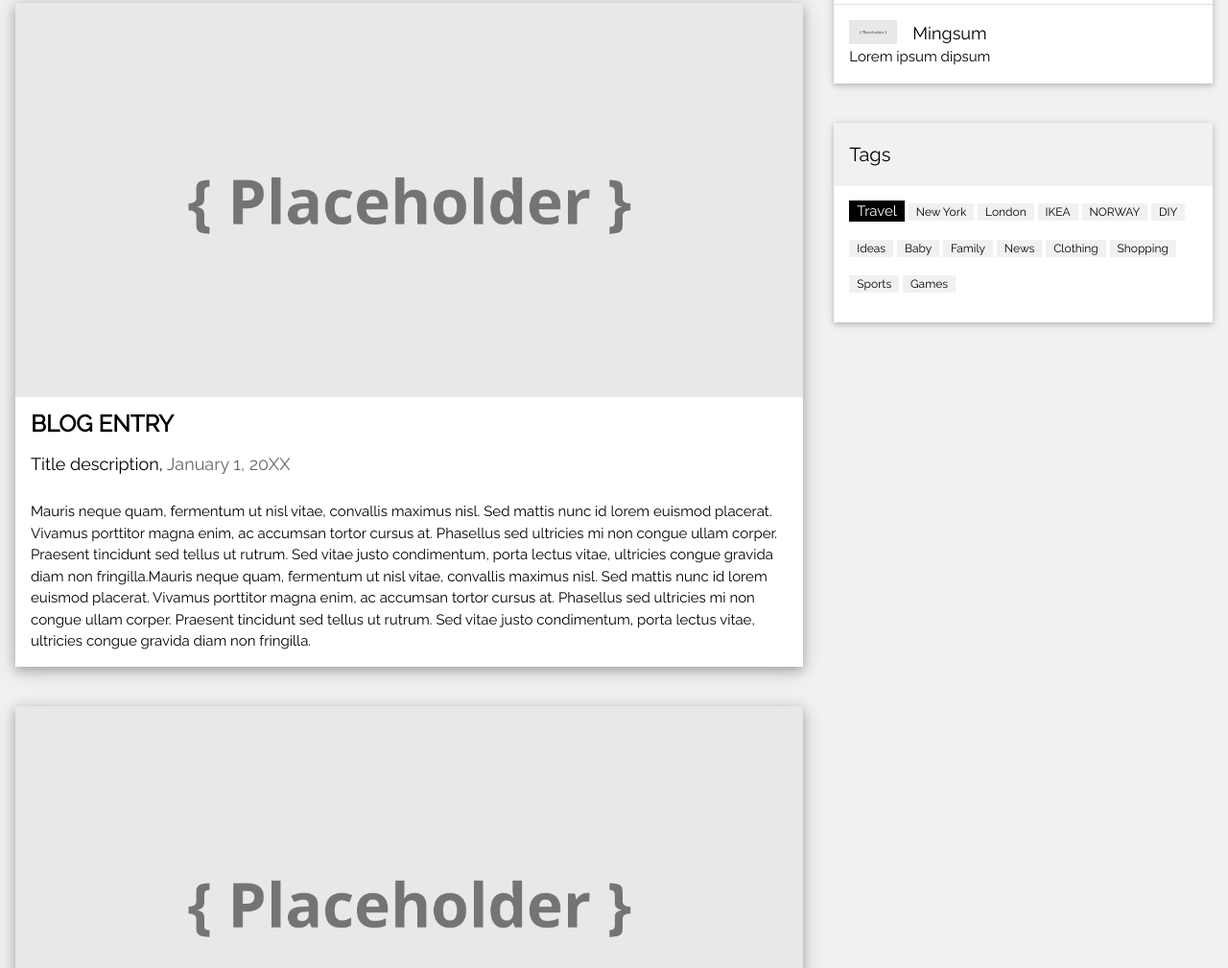
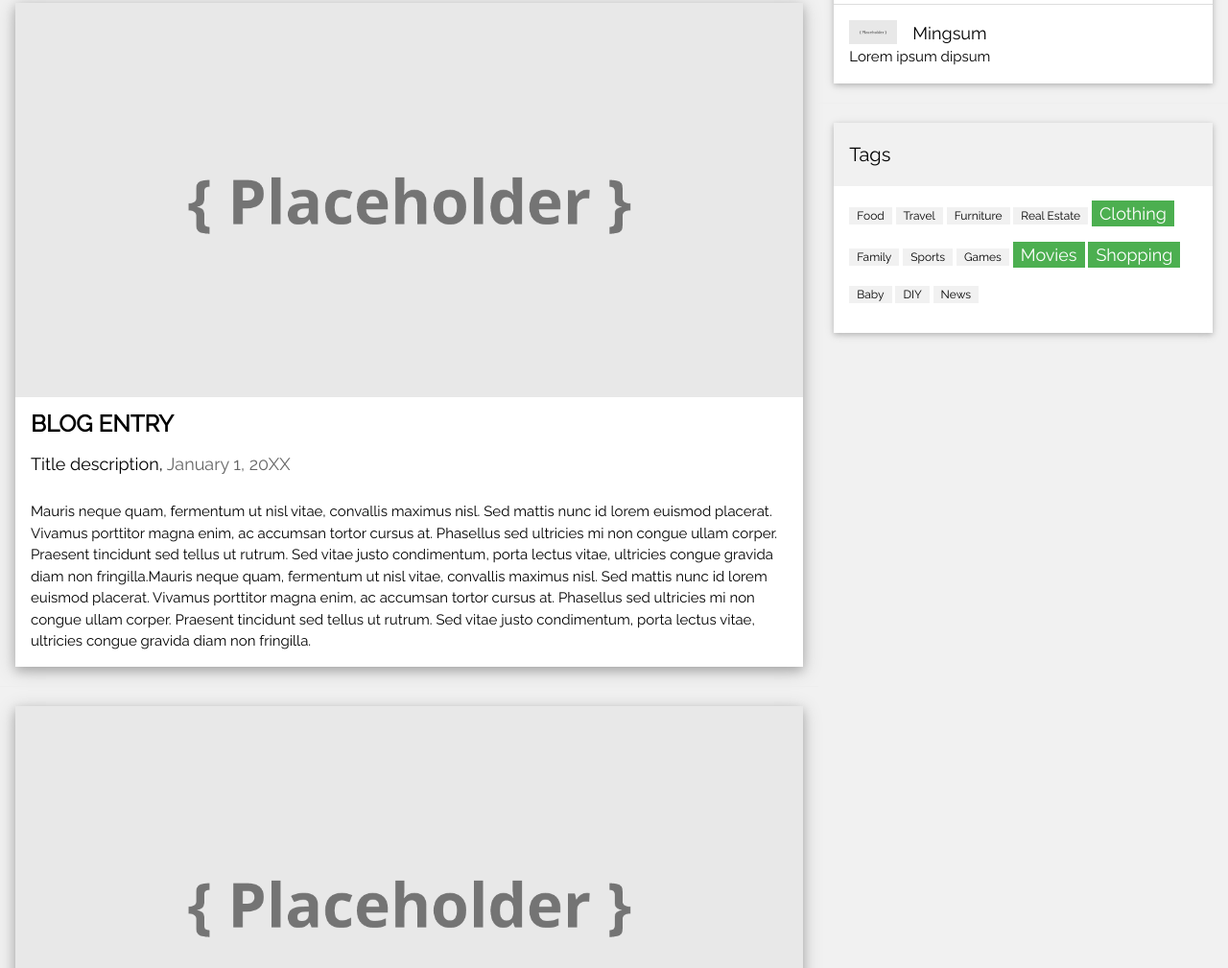
Before and after one commit to deep-patel21/Media-Content-Webpage-Template, a plain HTML site: page Templates/Template-Site/Templating-Site.html in a window 1280 px wide. Shown: the part 926-1935 px from the top of the page at 96% size. Drawn offline with nearby package versions, Linux system fonts and the light colour scheme.

Commit message:
Update Templating-Site.html

```diff
--- a/Templates/Template-Site/Templating-Site.html
+++ b/Templates/Template-Site/Templating-Site.html
@@ -164,20 +164,20 @@
             <h4>Tags</h4>
           </div>
           <div class="w3-container w3-white">
-            <p><span class="w3-tag w3-black w3-margin-bottom">Travel</span> <span
-                class="w3-tag w3-light-grey w3-small w3-margin-bottom">New York</span> <span
-                class="w3-tag w3-light-grey w3-small w3-margin-bottom">London</span>
-              <span class="w3-tag w3-light-grey w3-small w3-margin-bottom">IKEA</span> <span
-                class="w3-tag w3-light-grey w3-small w3-margin-bottom">NORWAY</span> <span
-                class="w3-tag w3-light-grey w3-small w3-margin-bottom">DIY</span>
-              <span class="w3-tag w3-light-grey w3-small w3-margin-bottom">Ideas</span> <span
-                class="w3-tag w3-light-grey w3-small w3-margin-bottom">Baby</span> <span
-                class="w3-tag w3-light-grey w3-small w3-margin-bottom">Family</span>
-              <span class="w3-tag w3-light-grey w3-small w3-margin-bottom">News</span> <span
-                class="w3-tag w3-light-grey w3-small w3-margin-bottom">Clothing</span> <span
-                class="w3-tag w3-light-grey w3-small w3-margin-bottom">Shopping</span>
-              <span class="w3-tag w3-light-grey w3-small w3-margin-bottom">Sports</span> <span
-                class="w3-tag w3-light-grey w3-small w3-margin-bottom">Games</span>
+            <p>
+              <span class="w3-tag w3-light-grey w3-small w3-margin-bottom">Food</span>
+              <span class="w3-tag w3-light-grey w3-small w3-margin-bottom">Travel</span>
+              <span class="w3-tag w3-light-grey w3-small w3-margin-bottom">Furniture</span>
+              <span class="w3-tag w3-light-grey w3-small w3-margin-bottom">Real Estate</span>
+              <span class="w3-tag w3-green w3-large w3-margin-bottom">Clothing</span>
+              <span class="w3-tag w3-light-grey w3-small w3-margin-bottom">Family</span>
+              <span class="w3-tag w3-light-grey w3-small w3-margin-bottom">Sports</span>
+              <span class="w3-tag w3-light-grey w3-small w3-margin-bottom">Games</span>
+              <span class="w3-tag w3-green w3-large w3-margin-bottom">Movies</span>
+              <span class="w3-tag w3-green w3-large w3-margin-bottom">Shopping</span>
+              <span class="w3-tag w3-light-grey w3-small w3-margin-bottom">Baby</span>
+              <span class="w3-tag w3-light-grey w3-small w3-margin-bottom">DIY</span>
+              <span class="w3-tag w3-light-grey w3-small w3-margin-bottom">News</span>
             </p>
           </div>
         </div>
```
